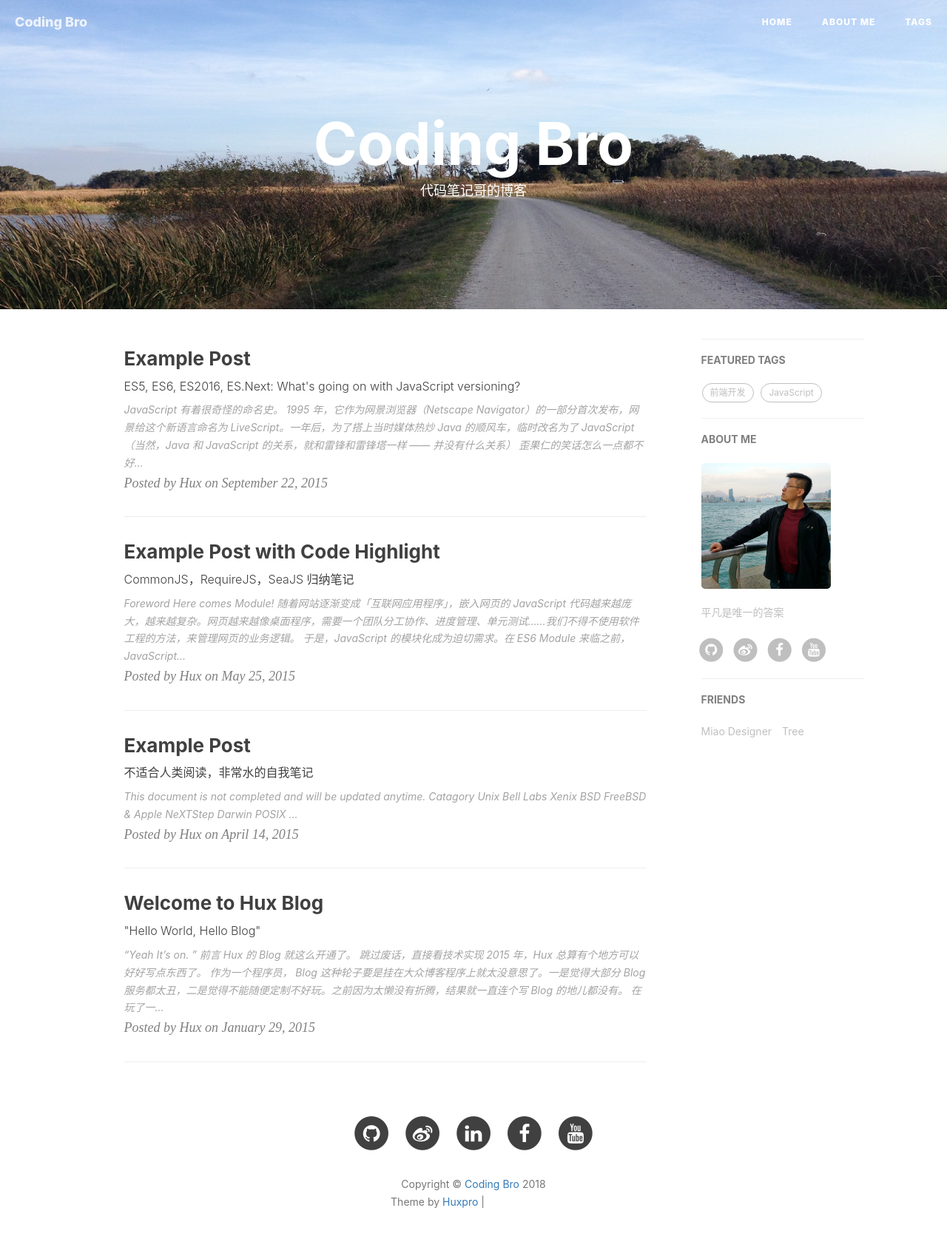
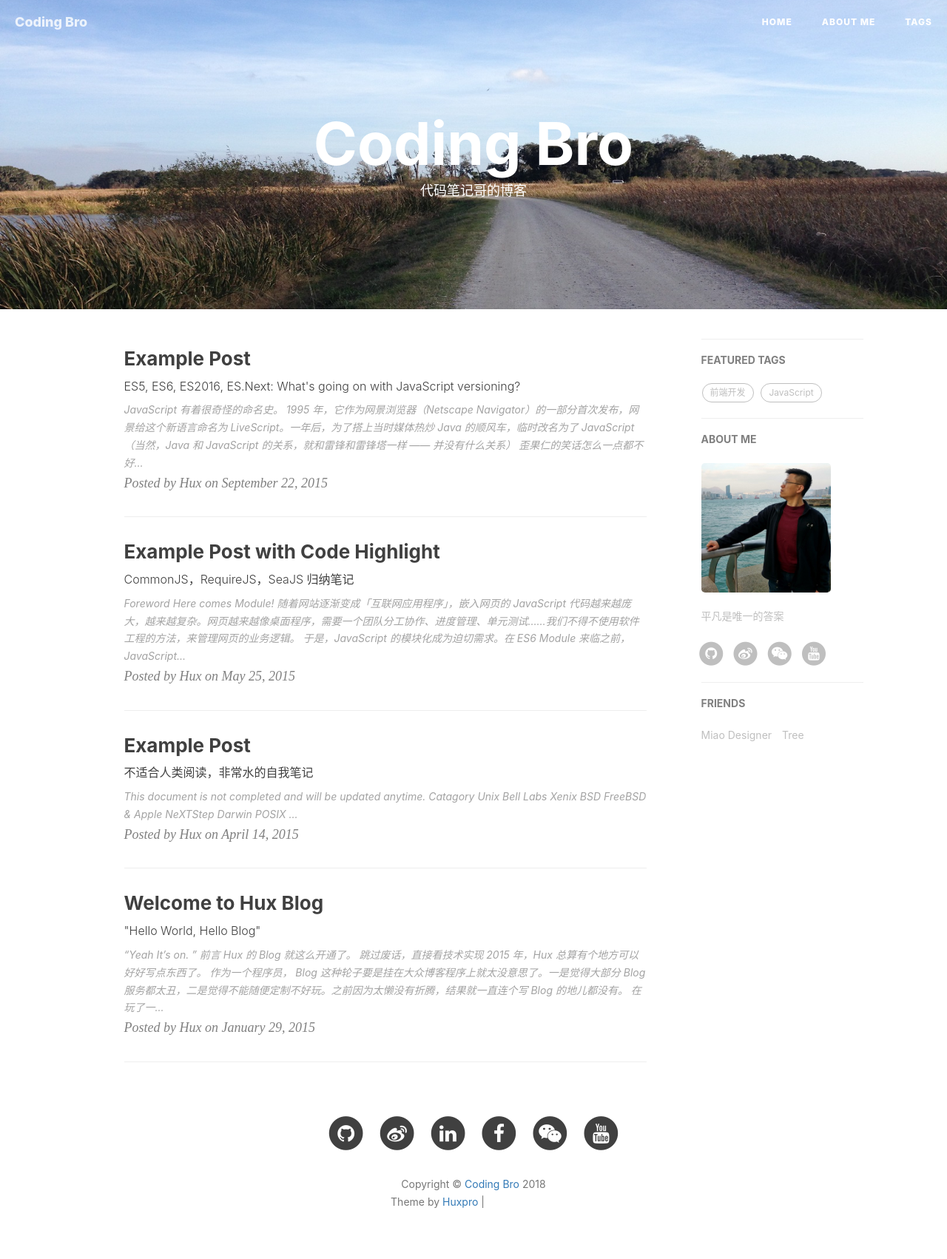
Before and after one commit to starwavelin/starwavelin.github.io, a Jekyll site: the page built from index.html, in a window 1280 px wide. Shown: the whole page at 74% size. Built offline with Jekyll 4.4.1, drawn with Linux system fonts in a browser that asks for light colours; nearby versions of some CDN libraries; the list of posts is cut into pages by our own code; comment, search, counter and statistics services are not loaded; grey boxes are pictures that could not be loaded.

Commit message:
added SNS wechat public acct

```diff
--- a/_config.yml
+++ b/_config.yml
@@ -16,6 +16,7 @@ facebook_username:  starwavelin
 github_username:    starwavelin
 linkedin_username:  ben-x-lin-42712b28/
 #twitter_username:
+wechat_username:    Coding-Notes
 weibo_username:     6469155519
 youtube_username:   starwavelin/
 zhihu_username:
--- a/_includes/footer.html
+++ b/_includes/footer.html
@@ -59,6 +59,17 @@
                     </li>
                     {% endif %}
 
+                    {% if site.wechat_username %}
+                    <li>
+                        <a target="_blank" href="http://vlambda.com/account_{{ site.wechat_username }}.html">
+                            <span class="fa-stack fa-lg">
+                                <i class="fa fa-circle fa-stack-2x"></i>
+                                <i class="fa fa-weixin fa-stack-1x fa-inverse"></i>
+                            </span>
+                        </a>
+                    </li>
+                    {% endif %}
+
                     {% if site.youtube_username %}
                     <li>
                         <a href="https://www.youtube.com/user/{{ site.youtube_username }}">
@@ -93,7 +104,7 @@
                     {% endif %}
                 </ul>
                 <p class="copyright text-muted">
-                    Copyright &copy; <a href="http://vlambda.com/account_Coding-Notes.html" target="_bro">{{ site.title }}</a> {{ site.time | date: '%Y' }}
+                    Copyright &copy; <a href="http://www.starwavelin.com" target="_bro">{{ site.title }}</a> {{ site.time | date: '%Y' }}
                     <br>
                     Theme by <a href="https://huangxuan.me/" target="_blank">Huxpro</a> |
                     <iframe
--- a/_layouts/page.html
+++ b/_layouts/page.html
@@ -140,12 +140,24 @@ layout: default
                                 </a>
                             </li>
                             {% endif %}
+                          <!--
                             {% if site.facebook_username %}
                             <li>
                                 <a target="_blank" href="https://www.facebook.com/{{ site.facebook_username }}">
                                     <span class="fa-stack fa-lg">
                                         <i class="fa fa-circle fa-stack-2x"></i>
                                         <i class="fa fa-facebook fa-stack-1x fa-inverse"></i>
+                                    </span>
+                                </a>
+                            </li>
+                            {% endif %}
+                          -->
+                            {% if site.wechat_username %}
+                            <li>
+                                <a target="_blank" href="http://vlambda.com/account_{{ site.wechat_username }}.html">
+                                    <span class="fa-stack fa-lg">
+                                        <i class="fa fa-circle fa-stack-2x"></i>
+                                        <i class="fa fa-weixin fa-stack-1x fa-inverse"></i>
                                     </span>
                                 </a>
                             </li>
```
Also changed, not shown: img/about-bg.jpg, img/avatar-700.jpg (added), img/avatar.jpg, img/icon_wechat.png.
